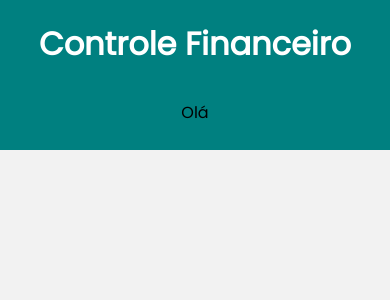
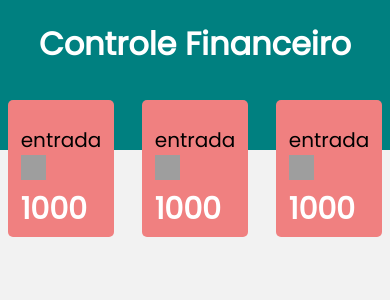
Before and after one commit to vitor-nogueira96/financial-control, a React (Create React App) app: page / in a window 390 px wide. Shown: the top 300 px of the page. Built offline with nearby package versions, Linux system fonts and the light colour scheme; grey boxes are pictures that could not be loaded.

Commit message:
done: Inserindo informações no component Card

```diff
--- /dev/null
+++ b/src/components/Cards/Card.css
@@ -0,0 +1,51 @@
+.container-card {
+  display: flex;
+  flex-direction: column;
+  align-items: center;
+  background-color: #fff;
+  border-radius: 5px;
+  padding: 5px 15px;
+  width: 30%;
+  background-color: lightcoral;
+}
+
+@media (max-width: 750px)  {
+  .container-card {
+    width: 20%;
+  }
+
+  p {
+    font-size: 12px;
+  }
+
+  span {
+    font-size: 20px;
+  }
+
+  svg {
+    display: none;
+  }
+};
+
+.header {
+  display: flex;
+  /* flex-direction: column; */
+  align-items: center;
+  justify-content: space-around;
+  width: 100%;
+  gap: 10px;
+}
+img {
+  width: 25px;
+  height: 25px;
+}
+
+p {
+  color: black;
+  font-size: 20px;
+}
+
+span {
+  font-size: 30px;
+  font-weight: bold;
+}
--- a/src/components/Cards/Card.jsx
+++ b/src/components/Cards/Card.jsx
@@ -1,9 +1,16 @@
 import React, { Component } from 'react'
+import './Card.css'
 
 export default class Card extends Component {
   render() {
     return (
-      <div>Card</div>
+      <div className="container-card">
+        <header className="header">
+          <p>entrada</p>
+          <img src="icon" alt="icon" />
+          <span>1000</span>
+        </header>
+      </div>
     )
   }
 }
--- a/src/components/Resume/Resume.jsx
+++ b/src/components/Resume/Resume.jsx
@@ -1,11 +1,19 @@
 import React, { Component } from 'react'
+import Card from '../Cards/Card'
 import './Resume.css'
+import {
+  FaRegArrowAltCircleUp,
+  FaRegArrowAltCircleDown,
+  FaDollarSign,
+} from "react-icons/fa"
 
 export default class Resume extends Component {
   render() {
     return (
       <div className="container-resume">
-        Olá
+        <Card />
+        <Card />
+        <Card />
       </div>
     )
   }
```
